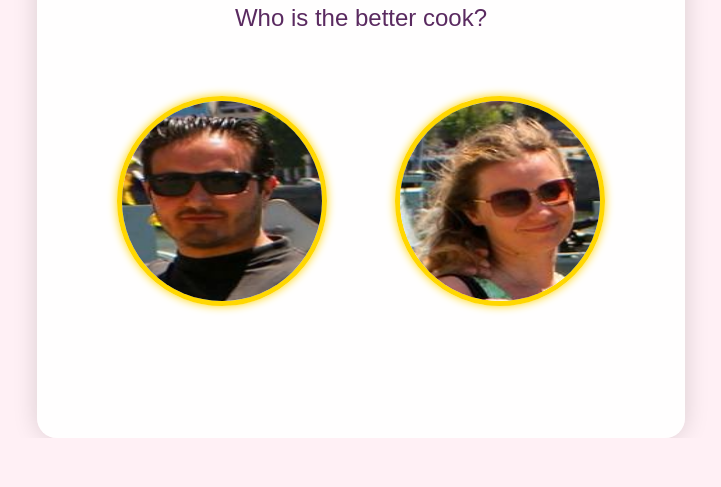
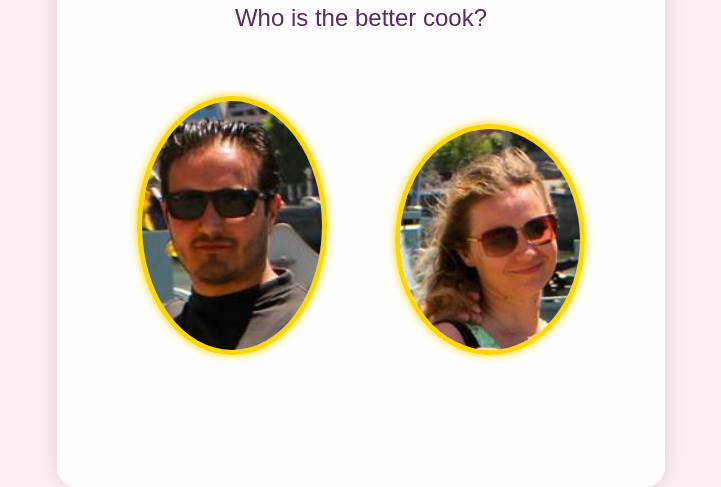
Before and after one commit to Thecreative1/casamento-jogo, a plain HTML site: page index.html in a window 1280 px wide. Shown: the part 376-863 px from the top of the page, without its empty margins (279-1000 px from the left). Before the commit the page ends 814 px from the top, so only its background shows below. Drawn offline with nearby package versions, Linux system fonts and the light colour scheme.

Commit message:
Update index.html

```diff
--- a/index.html
+++ b/index.html
@@ -20,6 +20,8 @@
       justify-content: center;
       align-items: center;
       min-height: 100vh;
+      width: 100%;
+      overflow-x: hidden;
     }
     .title-header {
       font-family: 'Great Vibes', cursive;
@@ -48,8 +50,9 @@
       margin-bottom: 2rem;
     }
     .game-section img {
-      width: 200px;
-      height: 200px;
+      width: 40vw;
+      max-width: 180px;
+      height: auto;
       border-radius: 50%;
       margin: 2rem;
       cursor: pointer;
@@ -214,7 +217,6 @@ The prize is: knowing us better! If you didn’t know... now you do! 😄`;
 
       loadQuestion(current);
     });
-
   function confetti() {
   const duration = 3 * 1000;
   const animationEnd = Date.now() + duration;
@@ -226,7 +228,10 @@ The prize is: knowing us better! If you didn’t know... now you do! 😄`;
 
   const interval = setInterval(() => {
     const timeLeft = animationEnd - Date.now();
-        if (timeLeft <= 0) return clearInterval(interval);
+
+    if (timeLeft <= 0) {
+      return clearInterval(interval);
+    }
 
     const particleCount = 50 * (timeLeft / duration);
     confettiLib({
```
Lines whose indentation alone changed are shown as unchanged.
